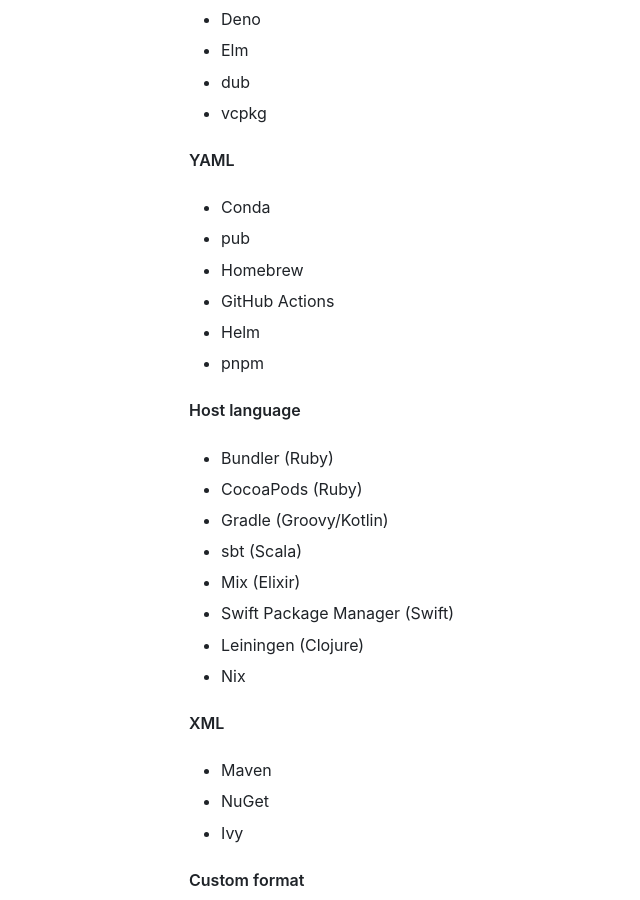
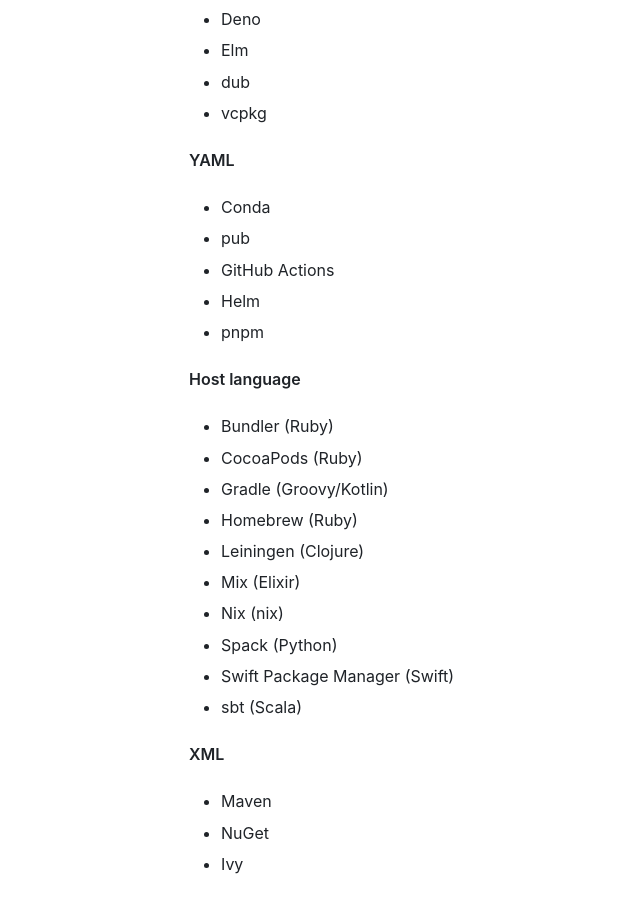
Before and after one commit to andrew/nesbitt.io, a Jekyll site: the page built from _posts/2025-12-29-categorizing-package-manager-clients.md, in a window 1280 px wide and 900 px high, scrolled down 5302 px. Shown: the whole window, without its empty margins (11-651 px from the left). Built offline with Jekyll 4.4.1, drawn with Linux system fonts in a browser that asks for light colours.

Commit message:
Homebrew formulae are embedded in Ruby
Maybe I'm behind the times and Brew has changed, but I'm pretty sure it is still using
Ruby Formulae to express dependencies, e.g. [this
example](https://docs.brew.sh/Formula-Cookbook#specifying-other-formulae-as-dependencies)
in the cookbook.

I also put Spack in the host language category -- Spack packages were inspired by
Homebrew formulae, they're just embedded in Python instead of Ruby.

Signed-off-by: Todd Gamblin <tgamblin@llnl.gov>

```diff
--- a/_posts/2025-12-29-categorizing-package-manager-clients.md
+++ b/_posts/2025-12-29-categorizing-package-manager-clients.md
@@ -223,11 +222,13 @@
 - Bundler (Ruby)
 - CocoaPods (Ruby)
 - Gradle (Groovy/Kotlin)
+- Homebrew (Ruby)
+- Leiningen (Clojure)
+- Mix (Elixir)
+- Nix (nix)
+- Spack (Python)
+- Swift Package Manager (Swift)
 - sbt (Scala)
-- Mix (Elixir)
-- Swift Package Manager (Swift)
-- Leiningen (Clojure)
-- Nix
 
 **XML**
 
```
Also changed, not shown: other parts of _posts/2025-12-29-categorizing-package-manager-clients.md (+0 -1 lines).
